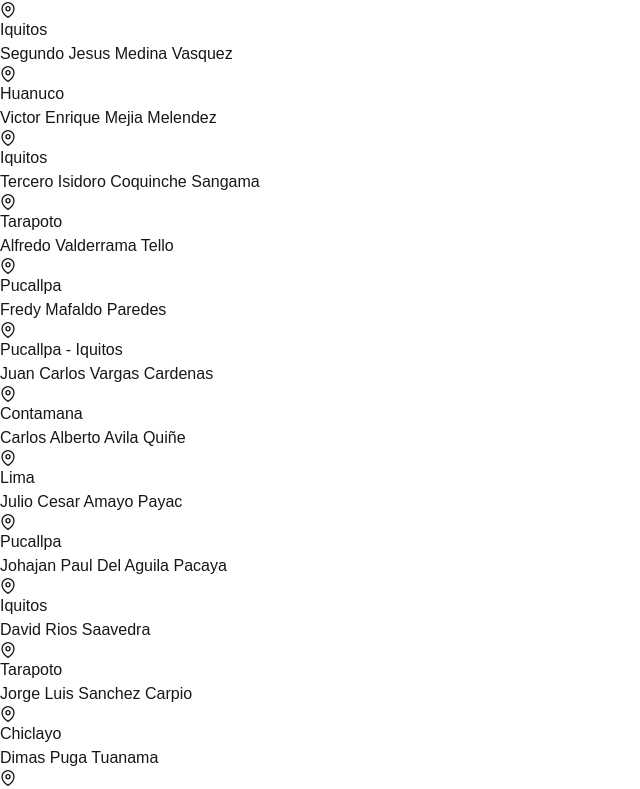
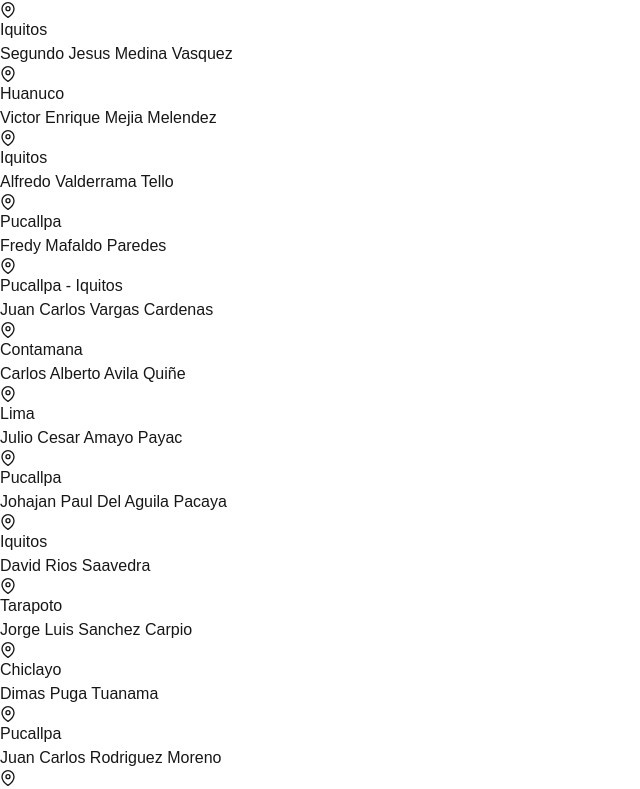
Before and after one commit to Meowwuw/argdebra, a Next.js app: page /promotores in a window 1280 px wide. Shown: the part 1245-2034 px from the top of the page, without its empty margins (0-640 px from the left). Built offline with nearby package versions, Linux system fonts and the light colour scheme.

Commit message:
Feat: Eliminando promotor con id 10

```diff
--- a/src/app/promotores/page.tsx
+++ b/src/app/promotores/page.tsx
@@ -61,12 +61,6 @@ const PROMOTORES: Promotor[] = [
     nombre: "Victor Enrique Mejia Melendez",
     region: "Iquitos",
     foto: "/promotores/VictorMejia.png",
-  },
-  {
-    id: 10,
-    nombre: "Tercero Isidoro Coquinche Sangama",
-    region: "Tarapoto",
-    foto: "/promotores/TerceroConquinche.jpg",
   },
   {
     id: 11,
```
